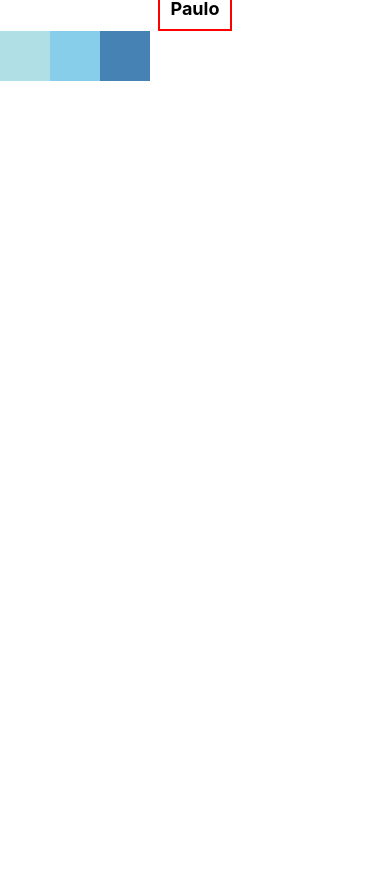
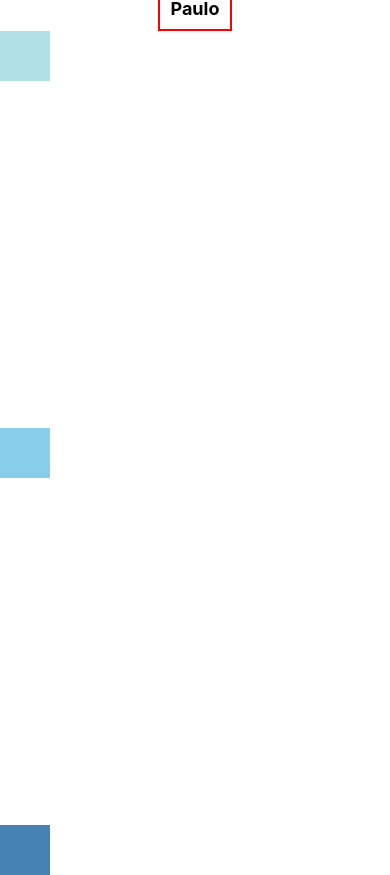
Before and after one commit to pauloesantos/React-Native-CasaDoCodigo, a React Native app: screen / in a window 390 px wide. Built offline with nearby package versions, Linux system fonts and the light colour scheme.

Commit message:
Cap-06 3

```diff
--- a/componentes/DimensoesFixas.js
+++ b/componentes/DimensoesFixas.js
@@ -3,7 +3,8 @@ import { View } from 'react-native';
     class DimensoesFixas extends React.Component {
     render() {
         return (
-            <View style={{width: '100%', height: '100%', flexDirection: 'row'}}>
+            <View style={{width: '100%', height: '100%',
+                flexDirection: 'column', justifyContent: 'space-between'}}>
                 <View style={{width: 50, height: 50, backgroundColor: 'powderblue'}} />
                 <View style={{width: 50, height: 50, backgroundColor: 'skyblue'}} />
                 <View style={{width: 50, height: 50, backgroundColor: 'steelblue'}} />
```
